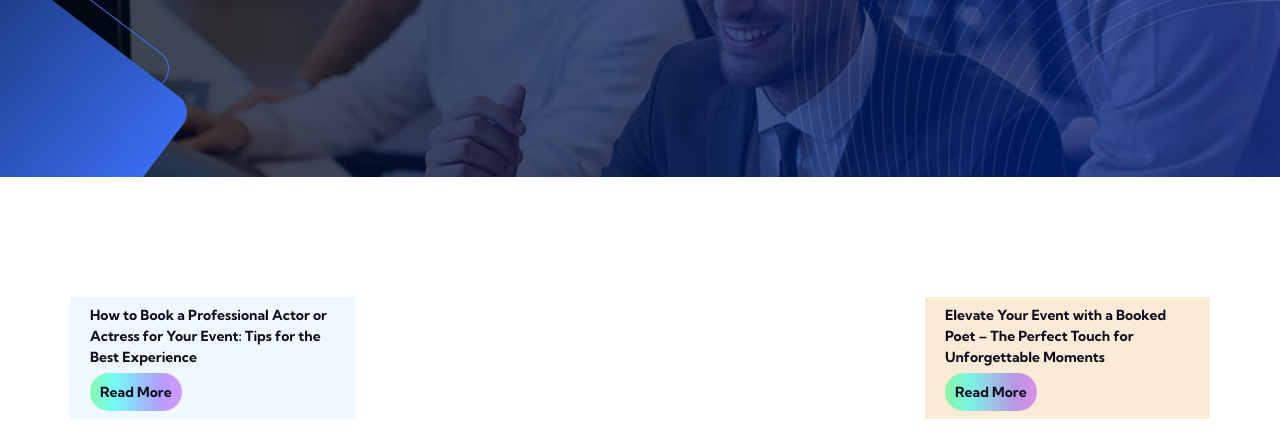
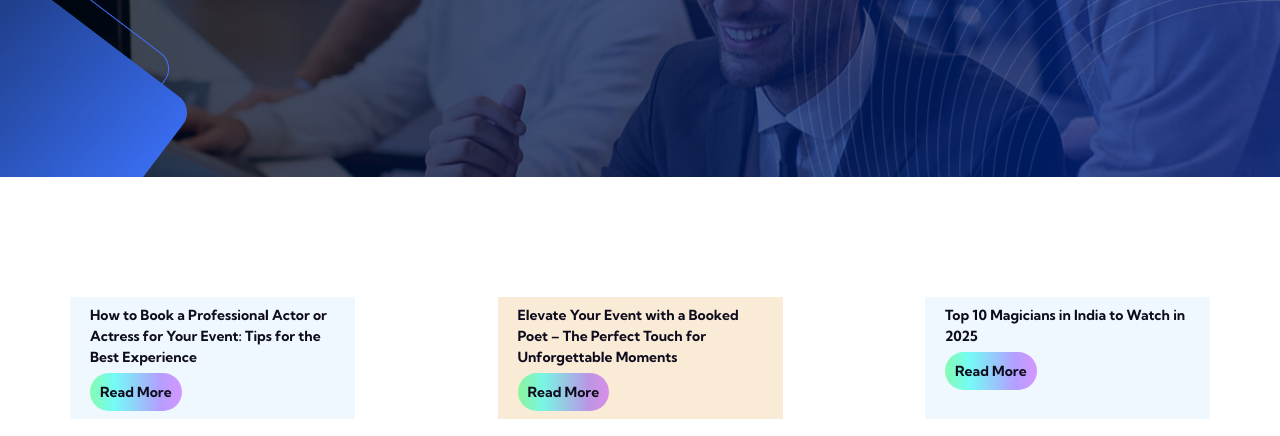
Before and after one commit to Deepanksha-pal/blog-site, a plain HTML site: page index.html in a window 1280 px wide. Shown: the part 317-753 px from the top of the page. Drawn offline with nearby package versions, Linux system fonts and the light colour scheme; files that its build step writes are made by us from their sources.

Commit message:
index updated

```diff
--- a/index.html
+++ b/index.html
@@ -325,6 +325,7 @@
         const blogs = [
             { title: "How to Book a Professional Actor or Actress for Your Event: Tips for the Best Experience", link: "blog1.html" },
             { title: "Elevate Your Event with a Booked Poet – The Perfect Touch for Unforgettable Moments", link: "blog2.html" },
+            { title: "Top 10 Magicians in India to Watch in 2025", link: "blog3.html" },
 
         ];
 
```
